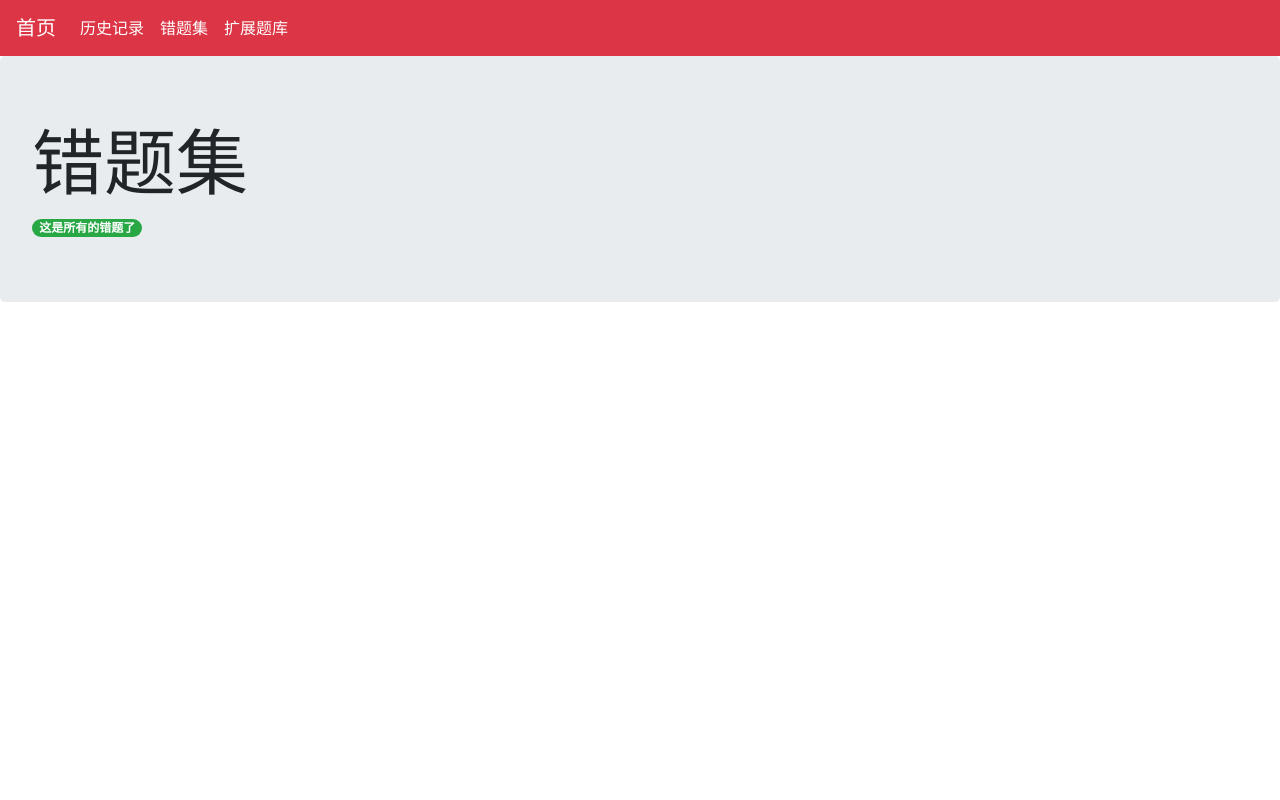
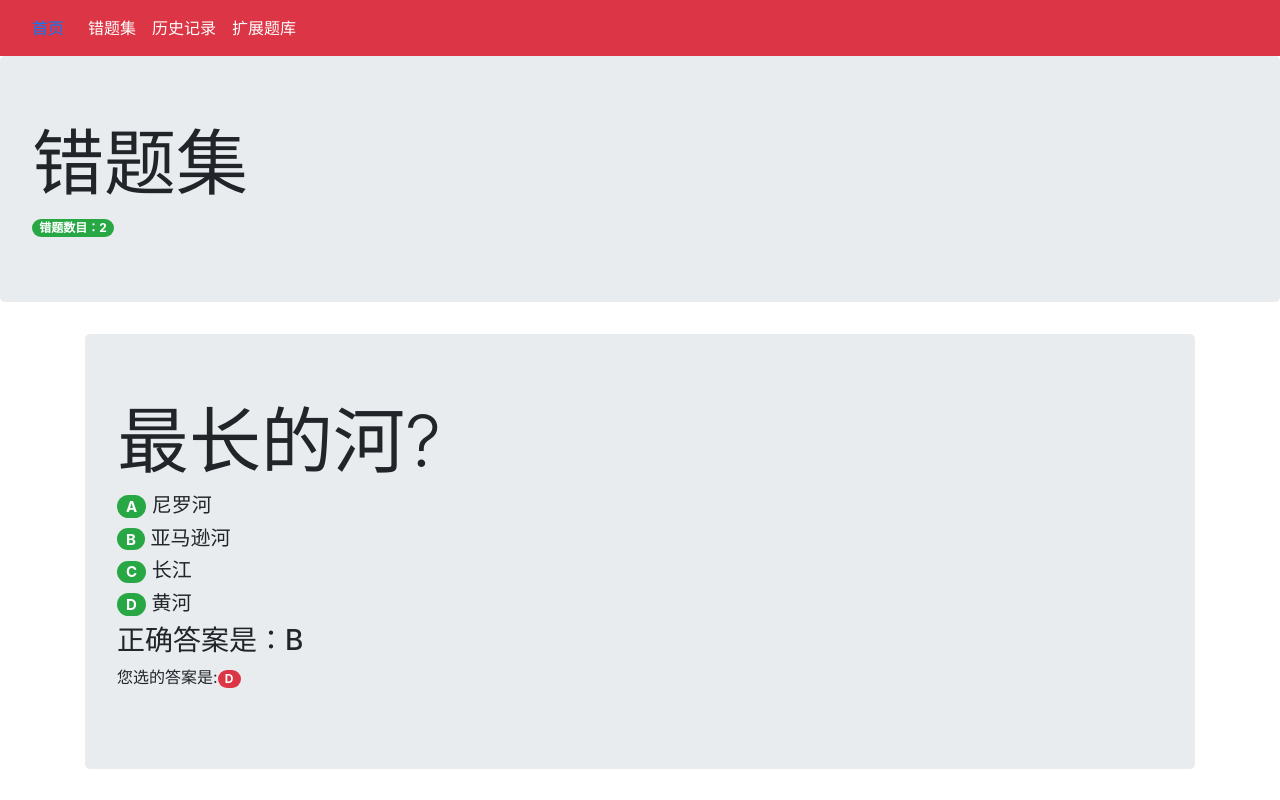
Before and after one commit to W200401J/testplatform, a Vue app: page /bbout in a window 1280 px wide. Shown: the top 800 px of the page. Built offline with nearby package versions, Linux system fonts and the light colour scheme.

Commit message:
错题集

```diff
--- a/src/components/MyNav.vue
+++ b/src/components/MyNav.vue
@@ -1,7 +1,7 @@
 <template>
   <div>
     <nav class="navbar navbar-expand-lg navbar-dark bg-danger">
-      <a class="navbar-brand" href="/">首页</a>
+      <router-link class="nav-link" to="/">首页</router-link>
       <button
         class="navbar-toggler d-lg-none"
         type="button"
@@ -11,18 +11,17 @@
         aria-expanded="false"
         aria-label="Toggle navigation"
       >
-        <span class="navbar-toggler-icon"></span>
       </button>
       <div class="collapse navbar-collapse" id="collapsibleNavId">
         <ul class="navbar-nav mr-auto mt-2 mt-lg-0">
           <li class="nav-item active">
-            <a class="nav-link" href="/cbout"> 历史记录 </a>
+            <router-link class="nav-link" to="/bbout">错题集</router-link>
           </li>
           <li class="nav-item active">
-            <a class="nav-link" href="/bbout"> 错题集 </a>
+            <router-link class="nav-link" to="/cbout">历史记录</router-link>
           </li>
-           <li class="nav-item active">
-            <a class="nav-link" href="/about"> 扩展题库 </a>
+          <li class="nav-item active">
+            <router-link class="nav-link" to="/about">扩展题库</router-link>
           </li>
         </ul>
       </div>
--- a/src/store/index.js
+++ b/src/store/index.js
@@ -7,6 +7,14 @@ class mu {
       this.title = title,
       this.ans = ans,
       this.right = right
+  }
+}
+class cmu {
+  constructor(title, ans, right,cright) {
+      this.title = title,
+      this.ans = ans,
+      this.right = right,
+      this.cright=cright
   }
 }
 export default new Vuex.Store({
@@ -19,6 +27,20 @@ export default new Vuex.Store({
         { D: "黄河" },],
         "B"
       )
+    ],
+    cnu:[
+      new cmu("最长的河?",
+      [{ A: "尼罗河" },
+      { B: "亚马逊河" },
+      { C: "长江" },
+      { D: "黄河" },],
+      "B","D"),
+      new cmu("最帅的男明星?",
+      [{ A: "宋小宝" },
+      { B: "刘德华" },
+      { C: "潘长江" },
+      { D: "吴彦祖" },],
+      "A","B"),
     ],
     now: 0,
   },
--- a/src/views/Bbout.vue
+++ b/src/views/Bbout.vue
@@ -3,20 +3,41 @@
     <MyNav />
     <div class="jumbotron">
       <h1 class="display-3">错题集</h1>
-            <span class="badge badge-pill badge-success">这是所有的错题了</span>
+      <span class="badge badge-pill badge-success">错题数目：{{cnu.length}}</span>
+    </div>
+
+    <div class="container">
+      <div class="jumbotron" v-for="(item, index) in cnu" :key="index">
+          <h1 class="display-3">{{item.title}}</h1>
+          <h3 class="lead" v-for="(item, index) in item.ans" :key="index">
+            <span class="badge badge-pill badge-success">{{
+              String(Object.keys(item))
+            }}</span>
+            {{ String(Object.values(item)) }}
+          </h3>
+          <h3>正确答案是：{{ item.right }}</h3>
+          <p>
+            您选的答案是:<span class="badge badge-pill badge-danger">{{
+              item.cright}}</span>
+          </p>
+      </div>
     </div>
   </div>
 </template>
 
 <script>
 import MyNav from "../components/MyNav.vue";
+import { mapState } from "vuex";
 
 export default {
   components: {
     MyNav,
   },
-}
+  name: "Bbout",
+  computed: {
+    ...mapState(["cnu", "now"]),
+  },
+};
 </script>
 <style lang="css">
-
 </style>
```
Lines whose indentation alone changed are shown as unchanged.
